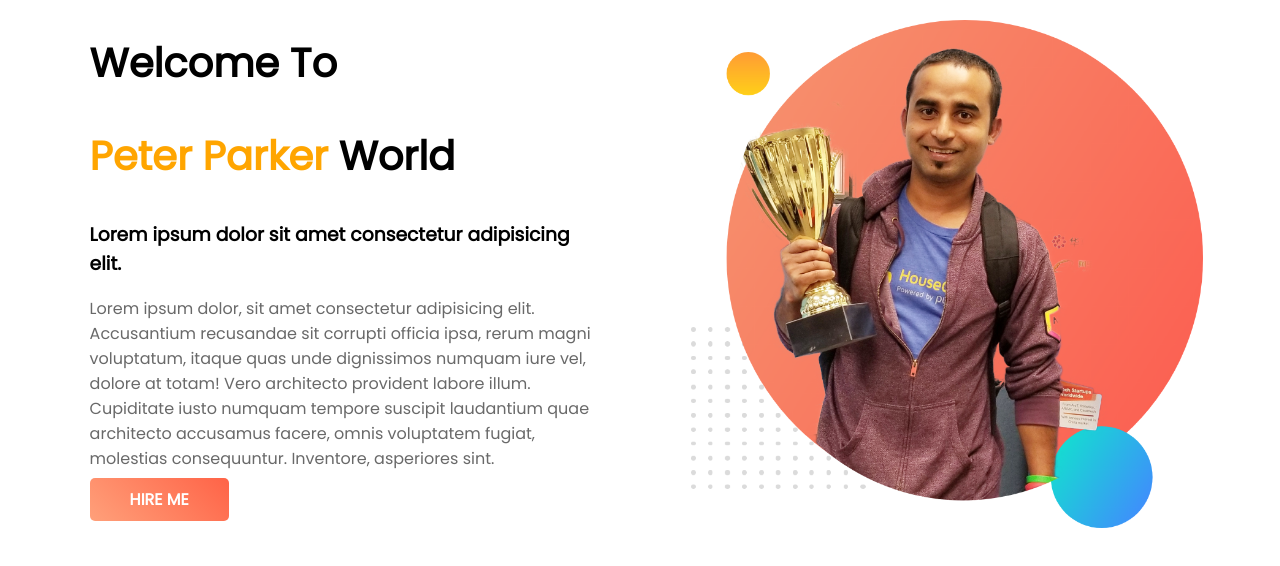
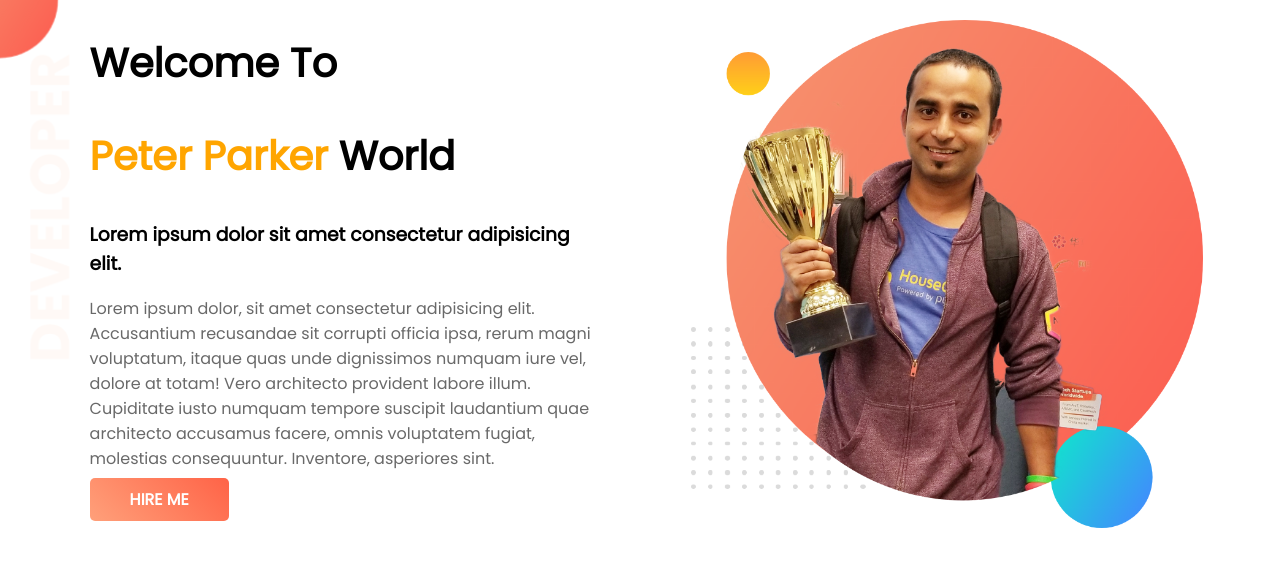
Before and after one commit to mar-uf52/developer-portfolio, a plain HTML site: page index.html in a window 1280 px wide. Drawn offline with Linux system fonts and the light colour scheme.

Commit message:
finally done header area

```diff
--- a/style.css
+++ b/style.css
@@ -24,7 +24,10 @@ h1{
     padding-top: 20px;
 }
 .header-area{
-    height:500px ;
+    background-image: url(image/top-banner.png);
+    height: 500px;
+    background-repeat: no-repeat;
+
 }
 .button{
     text-decoration: none;
```
